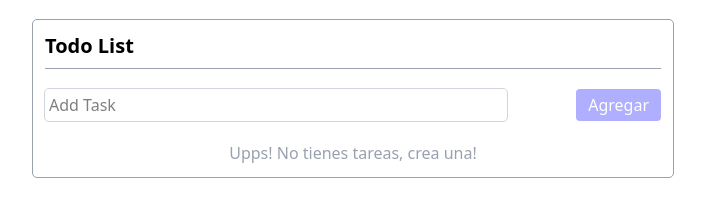
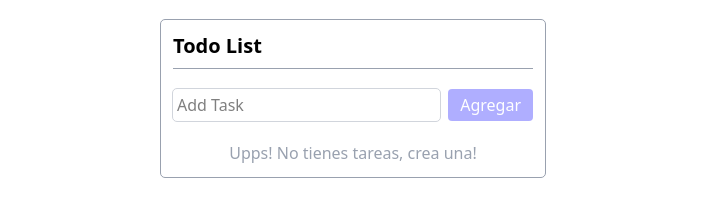
Before and after one commit to alejongo/15-medotos-y-arreglos-JS, a plain HTML site: page index.html in a window 1280 px wide. Shown: the whole page, without its empty margins (287-992 px from the left). Drawn offline with nearby package versions, Linux system fonts and the light colour scheme.

Commit message:
:zap: RESIZE TODO COINTAINER: Update width size of todo container to max with 384px

```diff
--- a/index.html
+++ b/index.html
@@ -8,7 +8,7 @@
     <title>Document</title>
 </head>
 <body>
-    <main class="container mx-auto mt-5 w-1/2 outline outline-gray-400 rounded p-3">
+    <main class="container mx-auto mt-5 w-1/2 max-w-96 outline outline-gray-400 rounded p-3">
         <h1 class="text-xl font-bold text-left">Todo List</h1>
         <hr class="border-gray-400 mt-2">
         <section class="flex justify-between gap-2 mt-5">
```
